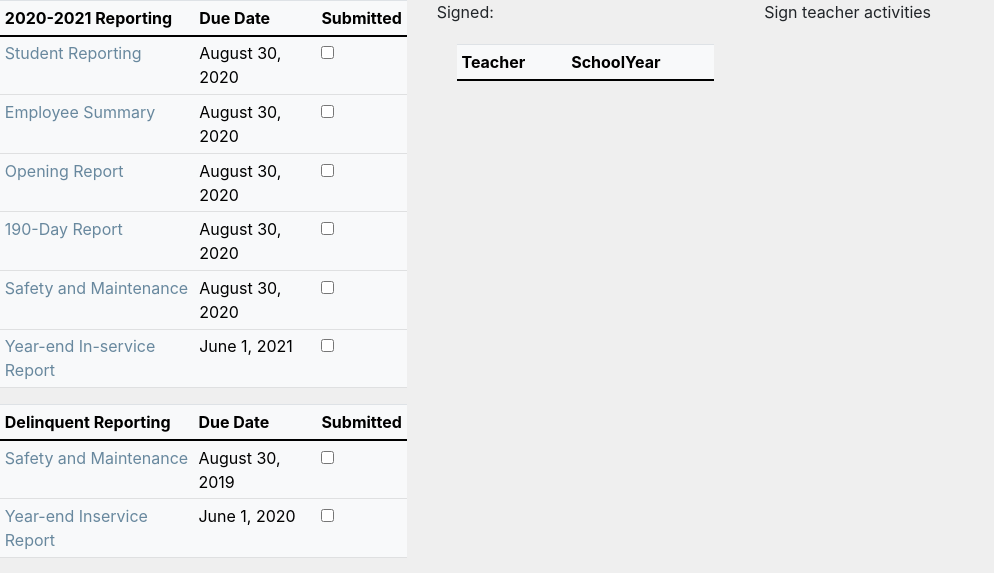
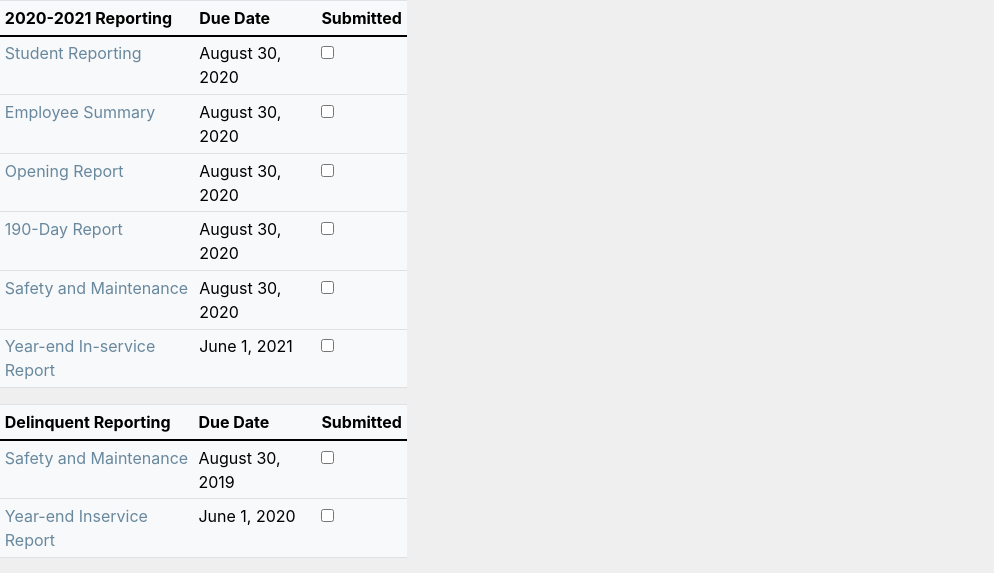
Before and after one commit to ritab9/ISEIproject, a Django app: template ISEIproject/accounts/templates/accounts/principal_dashboard.html in a window 1280 px wide. Shown: the part 56-629 px from the top of the page, without its empty margins (0-994 px from the left). Run offline with Django 3.2, Linux system fonts and the light colour scheme; the template is opened without the code that fills it, so the values that code supplies are empty; some libraries are stand-ins or nearby versions.

Commit message:
Principal Navbar expended, and teacher activity sign removed from Principal Dashboard

```diff
--- a/ISEIproject/accounts/templates/accounts/navbar.html
+++ b/ISEIproject/accounts/templates/accounts/navbar.html
@@ -56,6 +56,10 @@
                     <a class="nav-link" href="{% url 'teacher_dashboard' %}">My Dashboard </a>
               </li>
 
+              <li class="nav-item">
+                    <a class="nav-link" href="{% url 'myPDAdashboard' request.user.id %}">My PD Activities</a>
+              </li>
+
             <li class="nav-item">
                   <a class="nav-link" href="{% url 'account_settings' %}">Settings</a>
               </li>
--- a/ISEIproject/accounts/templates/accounts/principal_dashboard.html
+++ b/ISEIproject/accounts/templates/accounts/principal_dashboard.html
@@ -38,72 +38,8 @@
 
 
         </div>
-
-        <div class="col-sm-3">
-         Signed:
-            <div class="card-body">
-				<table class="table table-sm table-light">
-                  <thead class="table-light">
-                    <th>Teacher</th>
-					<th>SchoolYear</th>
-                  </thead>
-                  <tbody>
-                    {% for p in pda_record_signed%}
-					<tr>
-						<td>{{p.teacher}} </td>
-						<td>{{p.school_year}}</td>
-                    </tr>
-
-                    {% endfor %}
-                  </tbody>
-                </table>
-            </div>
-        </div>
-
-        <div class="col-sm-4">
-        Sign teacher activities
-            <div class="card-body">
-				<table class="table table-sm table-light">
-                  <tbody>
-                    {% for p in pda_record_unsigned %}
-					<tr>
-						<td>{{p.teacher}} </td>
-						<td>{{p.school_year}}</td>
-                        <td>
-                            <form action="{% url 'principal_dashboard' p.id %}" method="POST">
-                                {% csrf_token %}
-                                <input  class = "btn btn-sm btn-default" type="submit" value="Sign" name = "sign" >
-                            </form></td>
-                    </tr>
-
-				    <tr>
-                      <td colspan="4">
-                        <table class="table mb-0 table-hover">
-                         <thead class="table-light">
-                            <th>Date Completed</th>
-                            <th>Description</th>
-                            <th>CEUs</th>
-                          </thead>
-                          {% for i in p.pdainstance_set.all %}
-                            <tr>
-						        <td>{{i.date_completed}}</td>
-                                <td>{{i.description}} </td>
-                                <td>{{i.pages|default_if_none:""}}{{ i.clock_hours|default_if_none:"" }}{{ i.ceus|default_if_none:"" }}</td>
-                            </tr>
-                          {% endfor %}
-                        </table>
-                      </td>
-                    </tr>
-                     <tr><td colspan="4">{{ p.summary}}</td></tr>
-                        <tr><td colspan="4" style ="background: #2F3E48"> </td></tr>
-                    {% endfor %}
-
-                  </tbody>
-                </table>
-            </div>
-        </div>
+    </div>
 
 
-    </div>
 
 {% endblock %}
```
